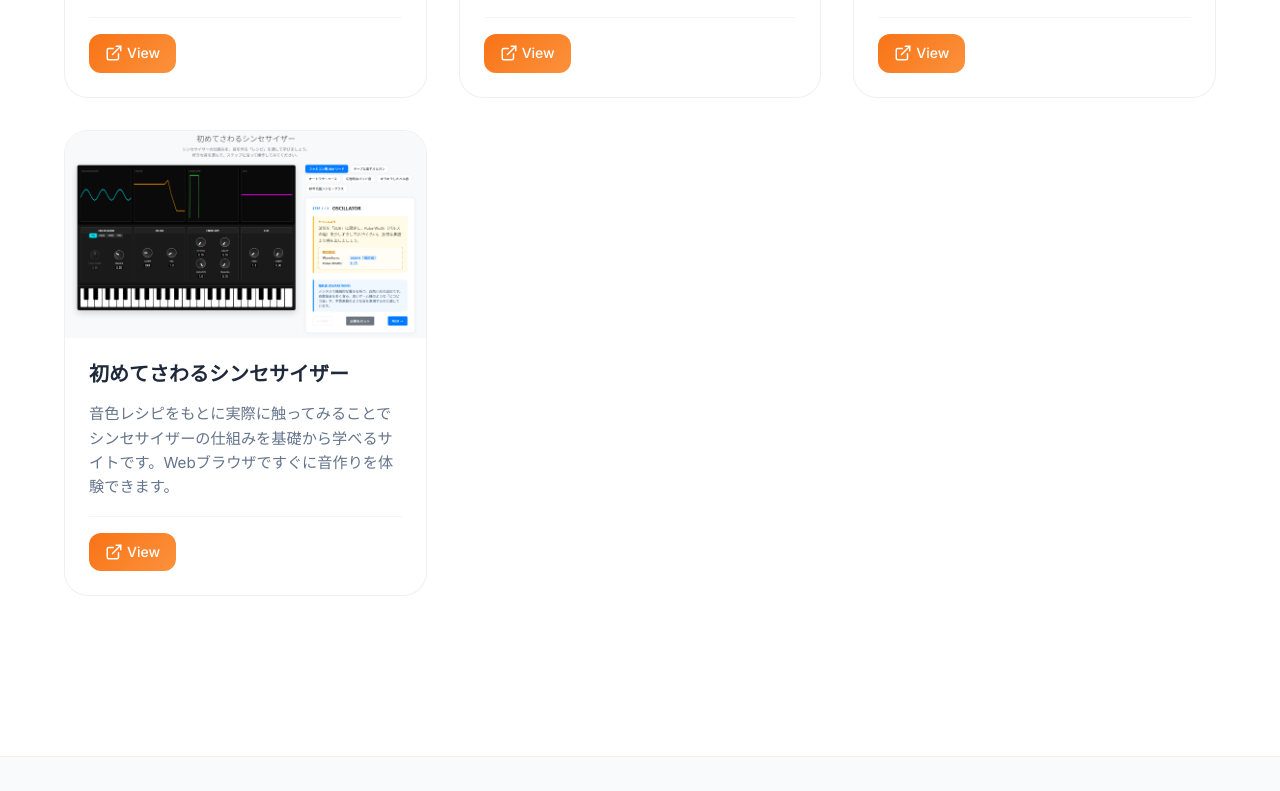
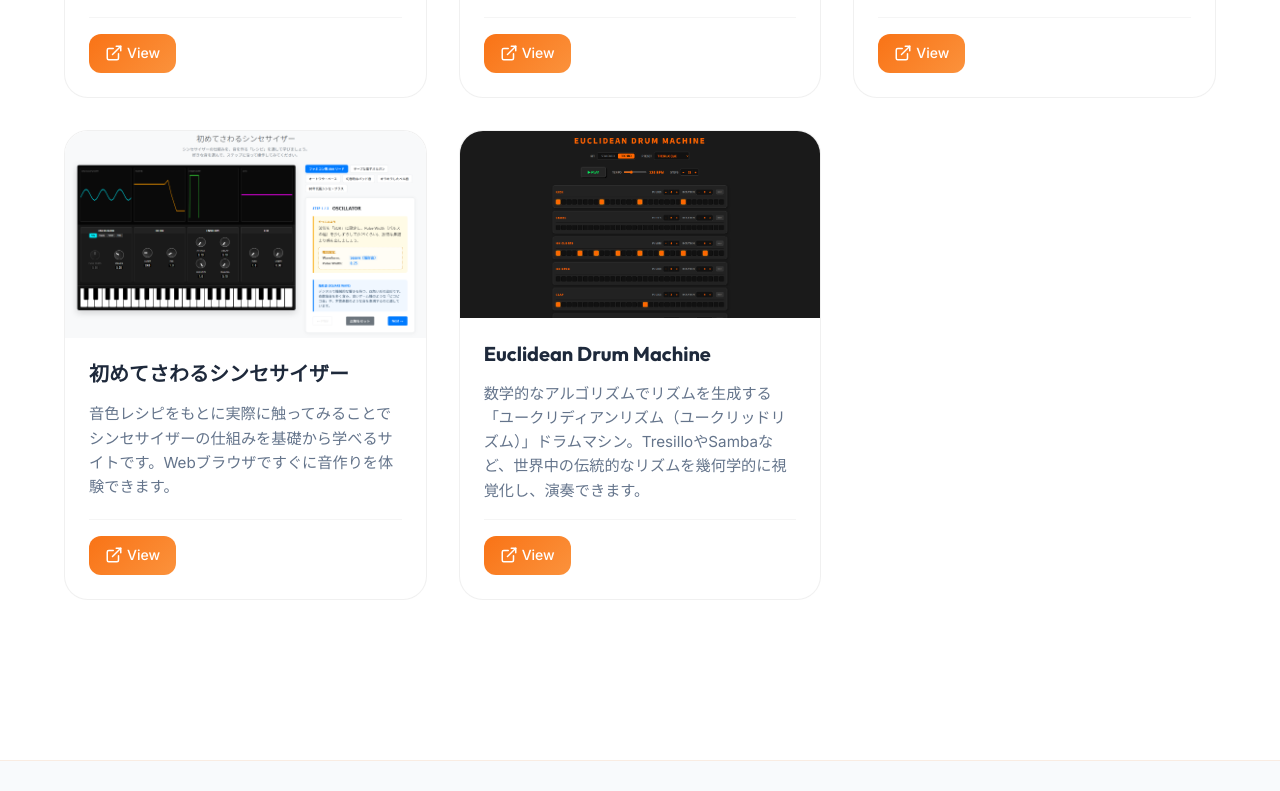
Before and after one commit to snp-model/snp-model.github.io, a React (Vite) app: page / in a window 1280 px wide. Shown: the part 673-1464 px from the top of the page. Built offline with nearby package versions, Linux system fonts and the light colour scheme.

Commit message:
docs(sitemap): Euclidean Drum Machineを追加しサイトマップを更新

```diff
--- a/src/data/projects.js
+++ b/src/data/projects.js
@@ -53,4 +53,17 @@ export const projects = [
     },
     featured: true,
   },
+  {
+    id: "project-euclidean-drum-machine",
+    title: "Euclidean Drum Machine",
+    description:
+      "数学的なアルゴリズムでリズムを生成する「ユークリディアンリズム（ユークリッドリズム）」ドラムマシン。TresilloやSambaなど、世界中の伝統的なリズムを幾何学的に視覚化し、演奏できます。",
+    type: "web", // 'mobile' または 'web'
+    image: "/assets/project-euclidean-drum-machine.png",
+    links: {
+      live: "https://euclidean-drum-machine.serendiproducts.dev/",
+      appStore: null,
+    },
+    featured: true,
+  },
 ];
```
Also changed, not shown: public/assets/project-euclidean-drum-machine.png (added), 1 other file (tests, documents, lock files or other folders).
